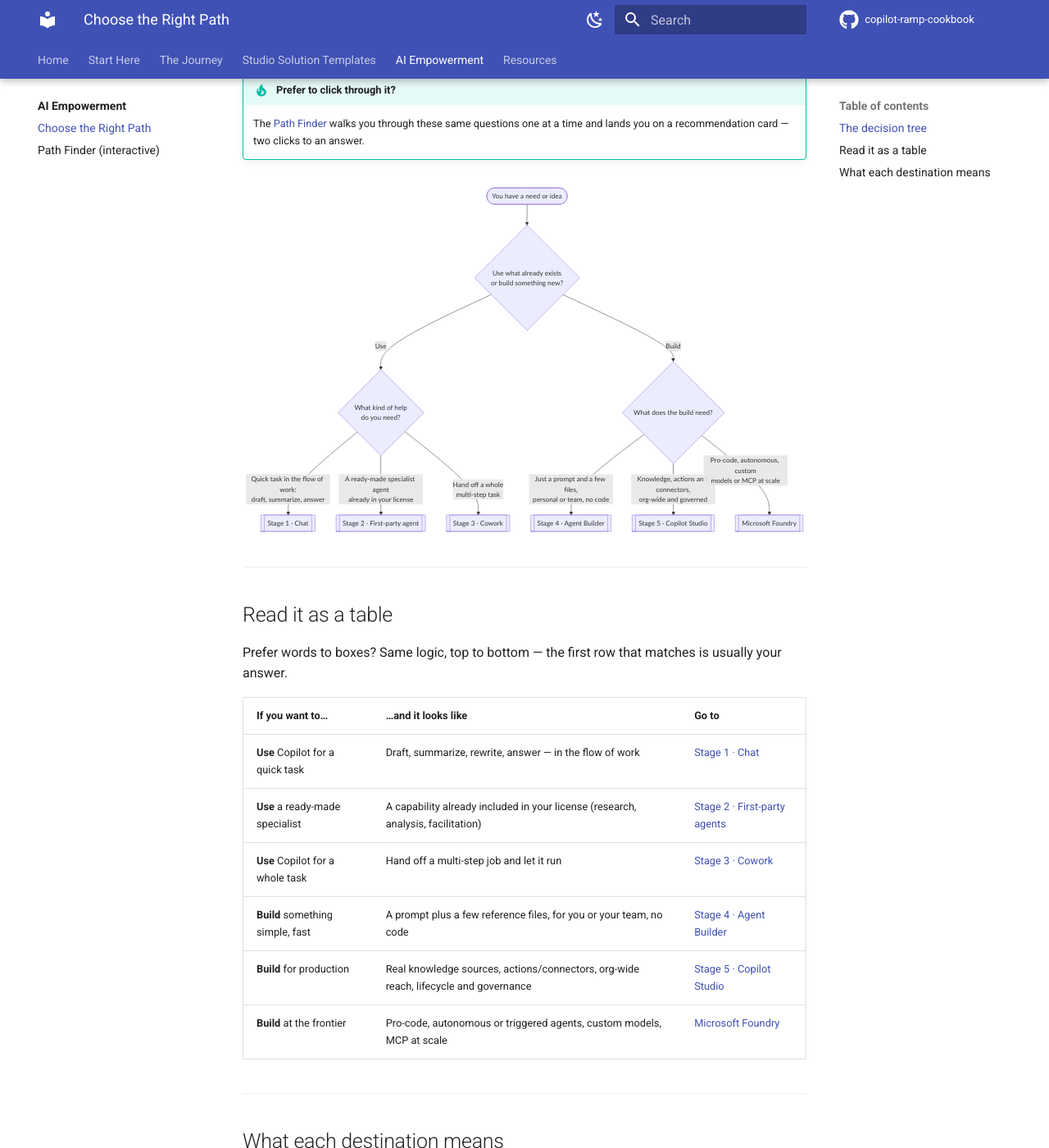
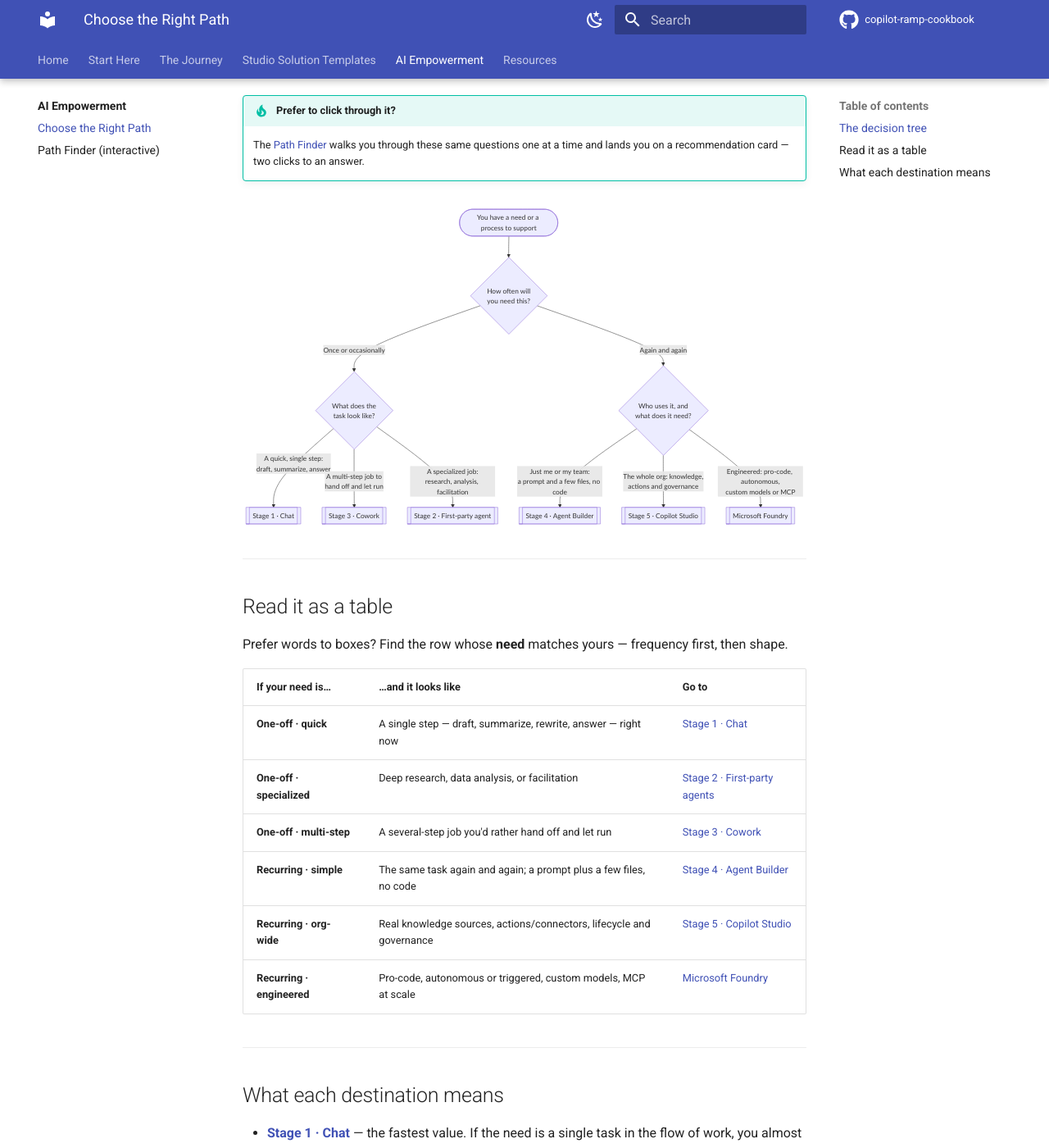
Before and after one commit to MawellGlass/copilot-ramp-cookbook, an MkDocs documentation site: the page built from docs/empowerment/decision-tree.md, in a window 1280 px wide and 1400 px high, scrolled down 572 px. Shown: the whole window at 82% size. Built offline with MkDocs 1.6.1 and Material for MkDocs 9.7.7, drawn with Linux system fonts in a browser that asks for light colours; comment, search, counter and statistics services are not loaded.

Commit message:
Empowerment: reframe decision tree + Path Finder to a process-led flow (frequency then shape/reach), drop use-vs-build framing

````diff
--- a/docs/empowerment/decision-tree.md
+++ b/docs/empowerment/decision-tree.md
@@ -17,8 +17,9 @@
 
 ## The decision tree
 
-The first fork is the one that matters most: **are you trying to *use* what's already there, or *build*
-something new?** Everything else follows from that.
+Lead with the **process, not the product**. The first question is simply *how often you'll need this* — a
+one-off versus a repeatable need — and the shape of the work does the rest. You don't have to know which
+tools exist to land in the right place.
 
 !!! tip "Prefer to click through it?"
     The [Path Finder](wizard.md) walks you through these same questions one at a time and lands you on a
@@ -26,33 +27,33 @@
 
 ```mermaid
 flowchart TD
-    Start([You have a need or idea]) --> Q1{Use what already exists<br/>or build something new?}
+    Start([You have a need or a process to support]) --> Q1{How often will<br/>you need this?}
 
-    Q1 -->|Use| U{What kind of help<br/>do you need?}
-    U -->|Quick task in the flow of work:<br/>draft, summarize, answer| Chat[["Stage 1 · Chat"]]
-    U -->|A ready-made specialist agent<br/>already in your license| FPA[["Stage 2 · First-party agent"]]
-    U -->|Hand off a whole<br/>multi-step task| Cowork[["Stage 3 · Cowork"]]
+    Q1 -->|Once or occasionally| A{What does the<br/>task look like?}
+    A -->|A quick, single step:<br/>draft, summarize, answer| Chat[["Stage 1 · Chat"]]
+    A -->|A multi-step job to<br/>hand off and let run| Cowork[["Stage 3 · Cowork"]]
+    A -->|A specialized job:<br/>research, analysis, facilitation| FPA[["Stage 2 · First-party agent"]]
 
-    Q1 -->|Build| B{What does the build need?}
-    B -->|Just a prompt and a few files,<br/>personal or team, no code| AB[["Stage 4 · Agent Builder"]]
-    B -->|Knowledge, actions and connectors,<br/>org-wide and governed| Studio[["Stage 5 · Copilot Studio"]]
-    B -->|Pro-code, autonomous, custom<br/>models or MCP at scale| Foundry[["Microsoft Foundry"]]
+    Q1 -->|Again and again| B{Who uses it, and<br/>what does it need?}
+    B -->|Just me or my team:<br/>a prompt and a few files, no code| AB[["Stage 4 · Agent Builder"]]
+    B -->|The whole org: knowledge,<br/>actions and governance| Studio[["Stage 5 · Copilot Studio"]]
+    B -->|Engineered: pro-code, autonomous,<br/>custom models or MCP| Foundry[["Microsoft Foundry"]]
 ```
 
 ---
 
 ## Read it as a table
 
-Prefer words to boxes? Same logic, top to bottom — the first row that matches is usually your answer.
+Prefer words to boxes? Find the row whose **need** matches yours — frequency first, then shape.
 
-| If you want to… | …and it looks like | Go to |
+| If your need is… | …and it looks like | Go to |
 | --- | --- | --- |
-| **Use** Copilot for a quick task | Draft, summarize, rewrite, answer — in the flow of work | [Stage 1 · Chat](../stages/stage-1-chat.md) |
-| **Use** a ready-made specialist | A capability already included in your license (research, analysis, facilitation) | [Stage 2 · First-party agents](../stages/stage-2-first-party.md) |
-| **Use** Copilot for a whole task | Hand off a multi-step job and let it run | [Stage 3 · Cowork](../stages/stage-3-cowork.md) |
-| **Build** something simple, fast | A prompt plus a few reference files, for you or your team, no code | [Stage 4 · Agent Builder](../stages/stage-4-agent-builder.md) |
-| **Build** for production | Real knowledge sources, actions/connectors, org-wide reach, lifecycle and governance | [Stage 5 · Copilot Studio](../stages/stage-5-studio.md) |
-| **Build** at the frontier | Pro-code, autonomous or triggered agents, custom models, MCP at scale | [Microsoft Foundry](https://learn.microsoft.com/en-us/azure/ai-foundry/) |
+| **One-off · quick** | A single step — draft, summarize, rewrite, answer — right now | [Stage 1 · Chat](../stages/stage-1-chat.md) |
+| **One-off · specialized** | Deep research, data analysis, or facilitation | [Stage 2 · First-party agents](../stages/stage-2-first-party.md) |
+| **One-off · multi-step** | A several-step job you'd rather hand off and let run | [Stage 3 · Cowork](../stages/stage-3-cowork.md) |
+| **Recurring · simple** | The same task again and again; a prompt plus a few files, no code | [Stage 4 · Agent Builder](../stages/stage-4-agent-builder.md) |
+| **Recurring · org-wide** | Real knowledge sources, actions/connectors, lifecycle and governance | [Stage 5 · Copilot Studio](../stages/stage-5-studio.md) |
+| **Recurring · engineered** | Pro-code, autonomous or triggered, custom models, MCP at scale | [Microsoft Foundry](https://learn.microsoft.com/en-us/azure/ai-foundry/) |
 
 ---
 
````
Also changed, not shown: docs/empowerment/wizard.md (+32 -32 lines).
